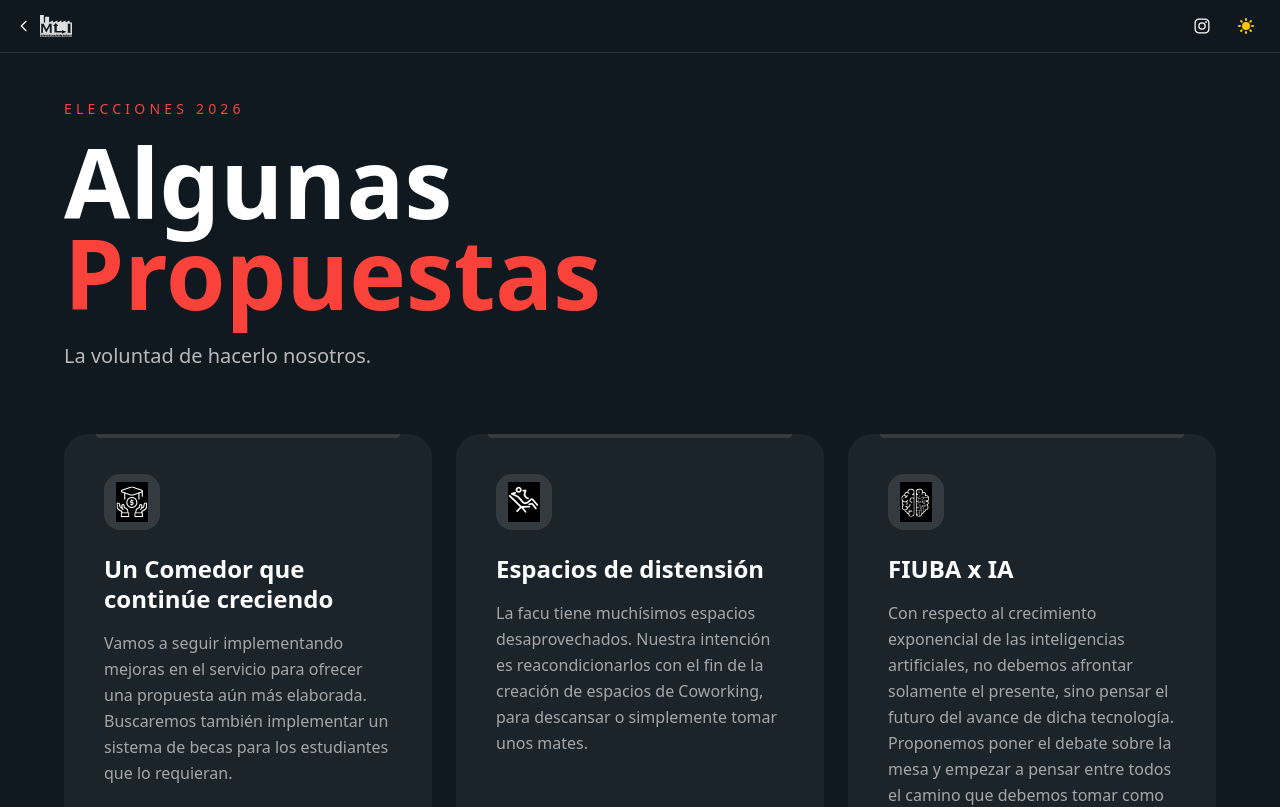
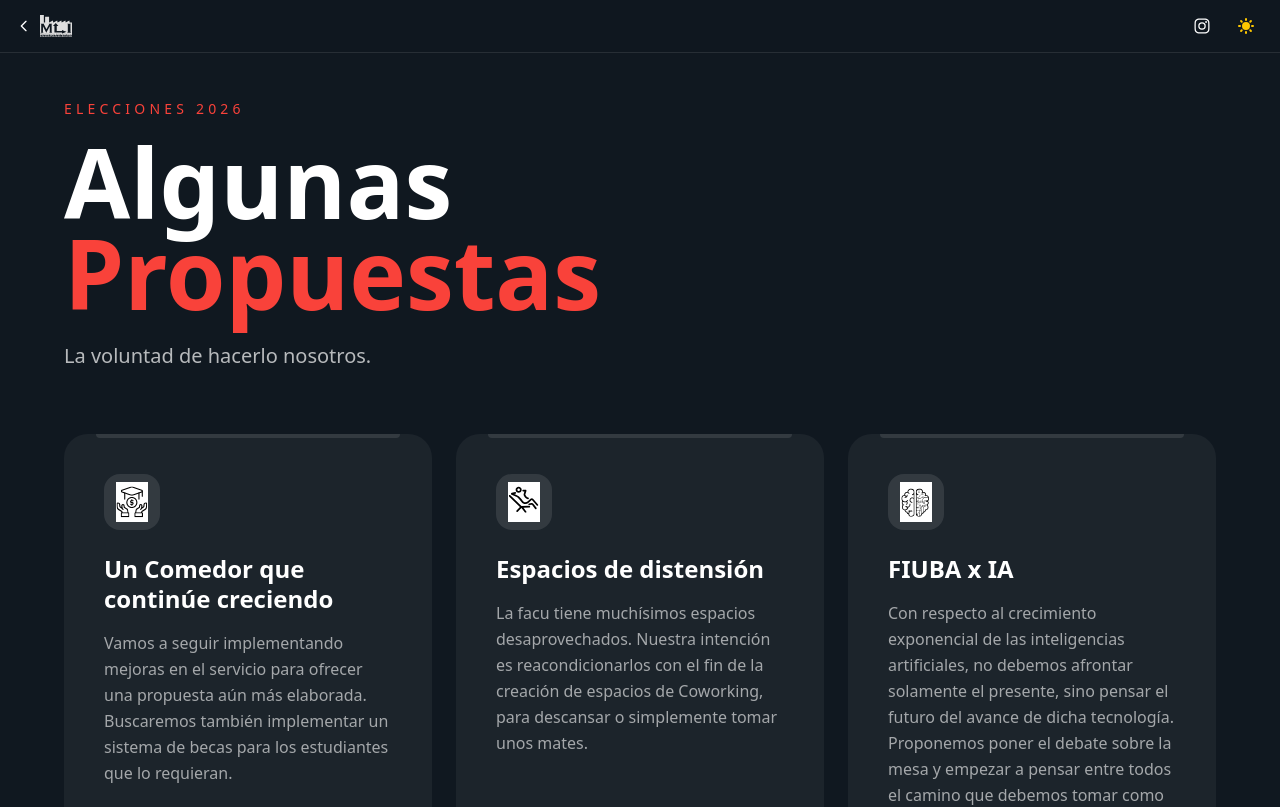
Before and after one commit to MiroslavSapunar/MLI-Page, a Next.js app: page /propuestas in a window 1280 px wide. Shown: the top 807 px of the page. Built offline with nearby package versions, Linux system fonts and the light colour scheme.

Commit message:
minor svg styling

```diff
--- a/src/app/propuestas/page.tsx
+++ b/src/app/propuestas/page.tsx
@@ -92,7 +92,7 @@ function ProposalCard({ proposal, index, isInView, isDark }: { proposal: Proposa
                     width={32}
                     height={32}
                     // className={`transition-all duration-300 ${isDark || isHovered ? 'invert' : ''}`}
-                    className={`transition-all duration-300 ${isDark || (!isDark && isHovered) ? 'invert' : ''}`}
+                    className={`transition-all duration-300 ${(!isDark && !isHovered) || (isDark && isHovered) ? 'invert' : ''}`}
                 />
             </div>
 
```
